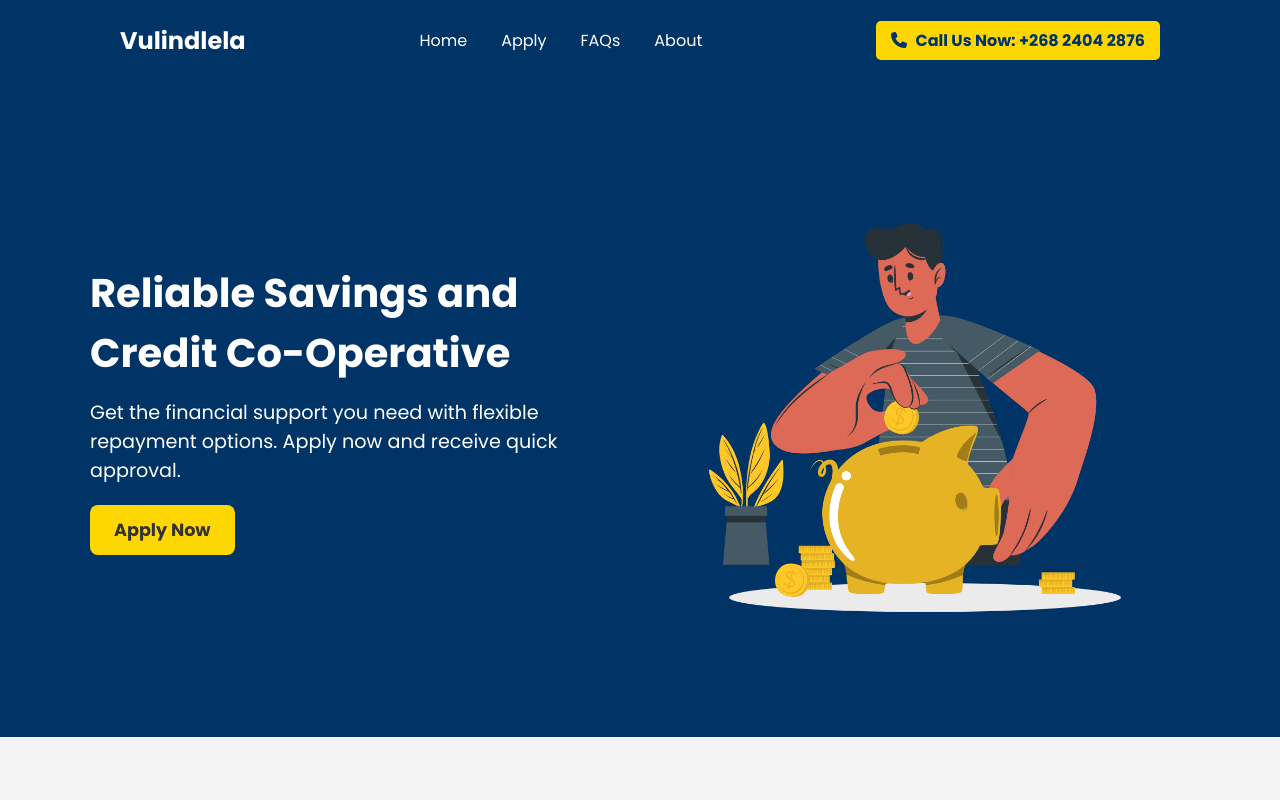
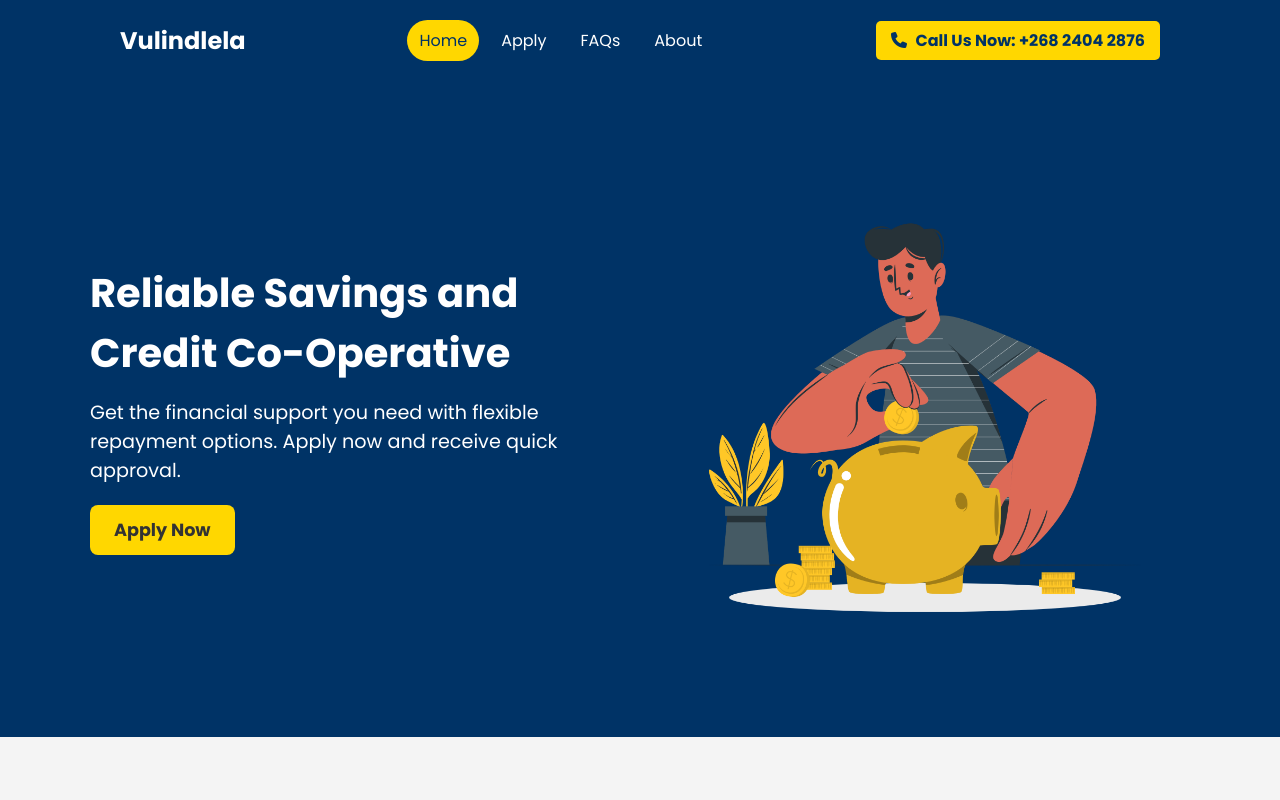
Before and after one commit to sidmillx/vulindlela-development, a plain HTML site: page index.html in a window 1280 px wide. Shown: the top 800 px of the page. Drawn offline with nearby package versions, Linux system fonts and the light colour scheme.

Commit message:
Update index.html

```diff
--- a/index.html
+++ b/index.html
@@ -74,7 +74,7 @@ h1 {
         <i class="fa-solid fa-bars fa-xl"></i>
         <nav>
             <ul>
-                <li><a href="./index.html">Home</a></li>
+                <li><a href="./index.html" class="active">Home</a></li>
                 <li><a href="./membership-apply.html">Apply</a></li>
                 <li><a href="./faqs.html">FAQs</a></li>
                 <li><a href="./about.html">About</a></li>
@@ -325,29 +325,6 @@ h1 {
         </div>
     </footer>
 
-   <script>
-    document.addEventListener("DOMContentLoaded", function () {
-        // Select all navigation links
-        const navLinks = document.querySelectorAll('nav ul li a');
-
-        // Get the current page URL without query parameters
-        let currentUrl = window.location.pathname;
-
-        // Ensure homepage works properly
-        if (currentUrl === "/" || currentUrl === "/index.html") {
-            currentUrl = "/index.html";  // Adjust this based on your file structure
-        }
-
-        navLinks.forEach(link => {
-            link.classList.remove('active'); // Remove 'active' from all links
-
-            // Check if link's href matches the current URL exactly
-            if (link.getAttribute('href') === currentUrl) {
-                link.classList.add('active');
-            }
-        });
-    });
-</script>
 
 
     <script>
```
